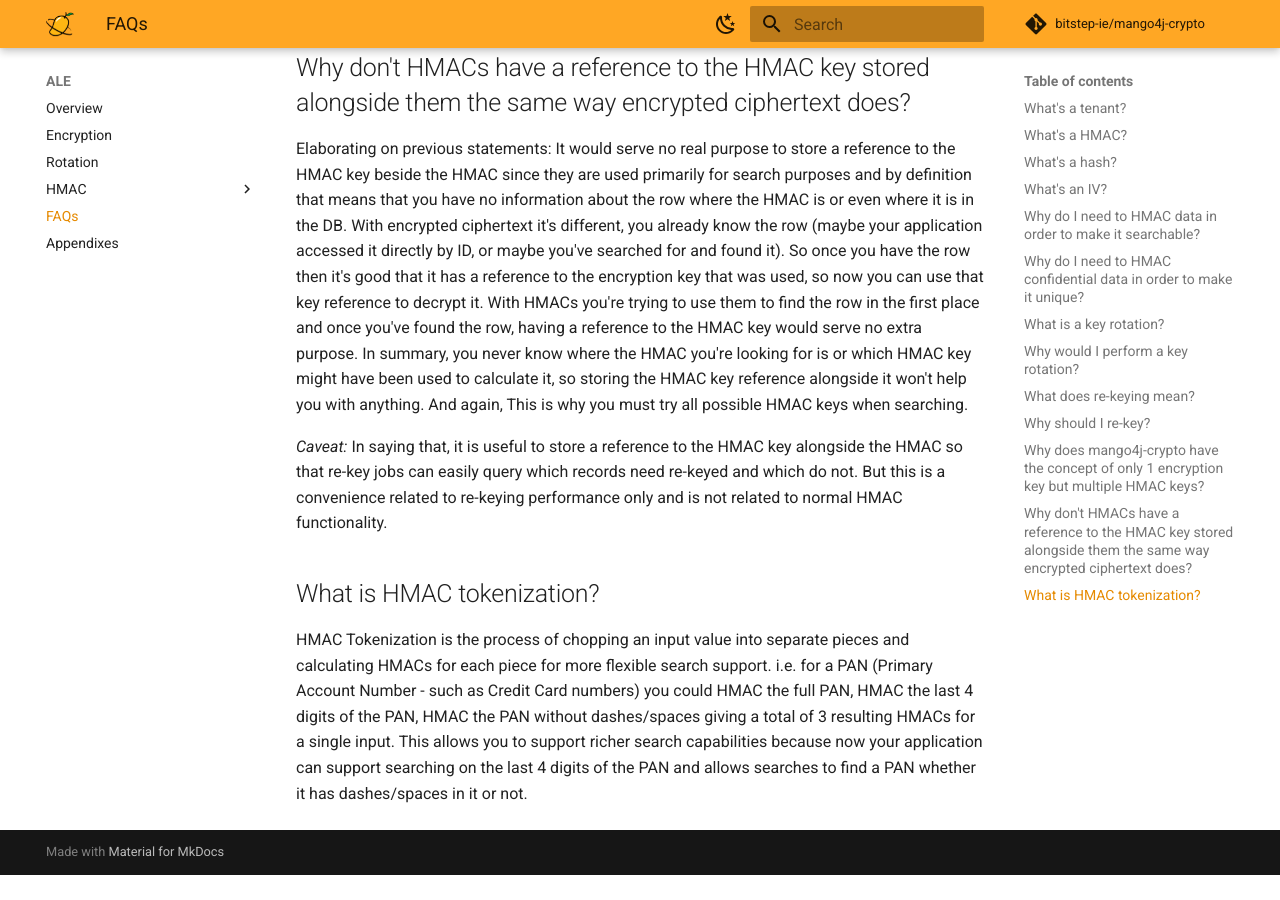
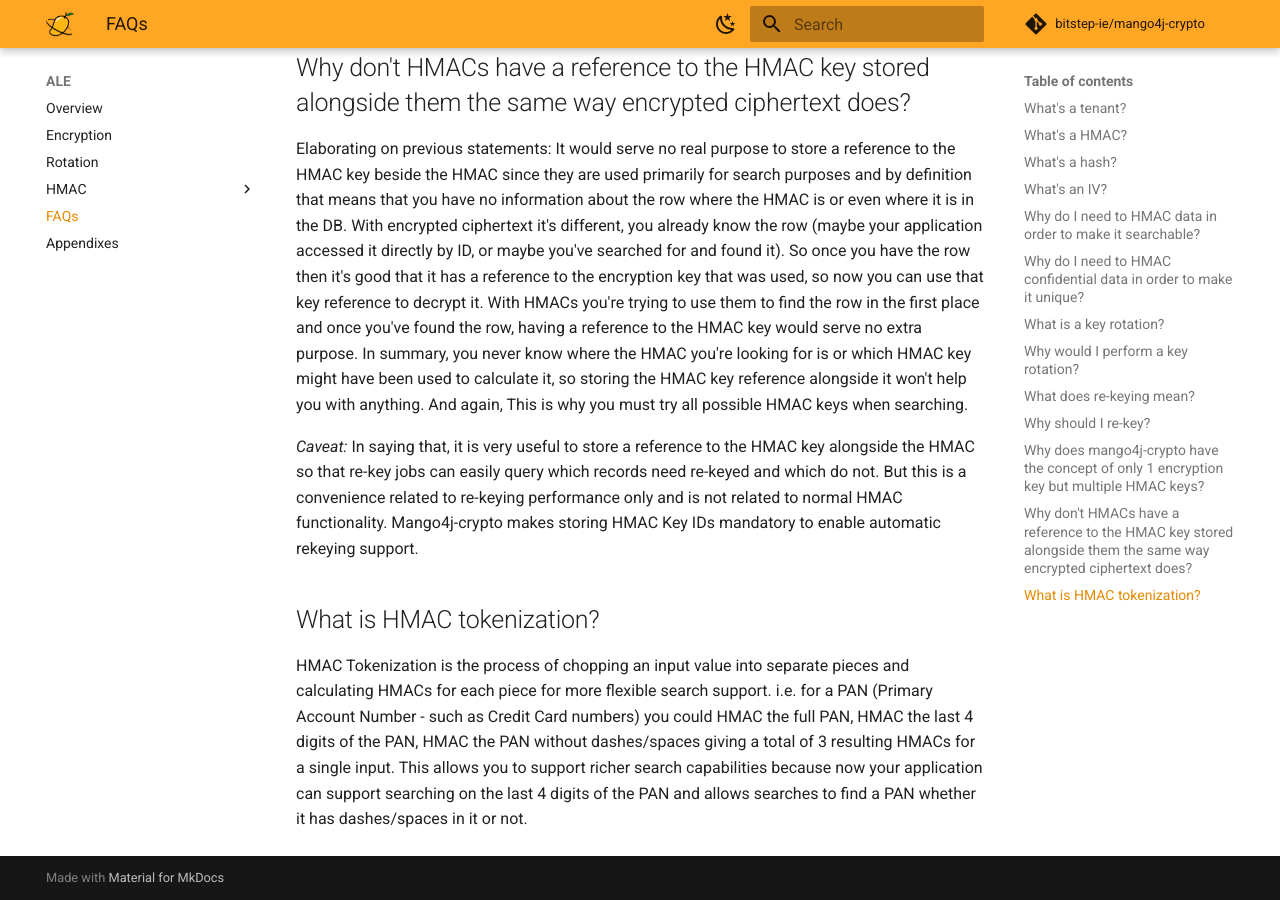
Before and after one commit to bitstep-ie/mango4j-crypto, an MkDocs documentation site: the page built from documentation/docs/general/faq.md, in a window 1280 px wide and 900 px high, scrolled down 3616 px. Built offline with MkDocs 1.6.1 and Material for MkDocs 9.7.7, drawn with Linux system fonts in a browser that asks for light colours; comment, search, counter and statistics services are not loaded; the version menu is left out; before the commit the page ends 4491 px from its top, so only the background shows below that.

Commit message:
Updated @HmacKeyId docs

```diff
--- a/documentation/docs/general/faq.md
+++ b/documentation/docs/general/faq.md
@@ -144,9 +144,10 @@ looking for is or which HMAC key might have been used to calculate
 it, so storing the HMAC key reference alongside it won't help you with anything. And again, This is why you must try all
 possible HMAC keys when searching.
 
-*Caveat:* In saying that, it is useful to store a reference to the HMAC key alongside the HMAC so that re-key jobs can
+*Caveat:* In saying that, it is very useful to store a reference to the HMAC key alongside the HMAC so that re-key jobs can
 easily query which records need re-keyed and which do not. But this is a
-convenience related to re-keying performance only and is not related to normal HMAC functionality.
+convenience related to re-keying performance only and is not related to normal HMAC functionality. Mango4j-crypto makes
+storing HMAC Key IDs mandatory to enable automatic rekeying support.
 
 ## What is HMAC tokenization?
 
```
